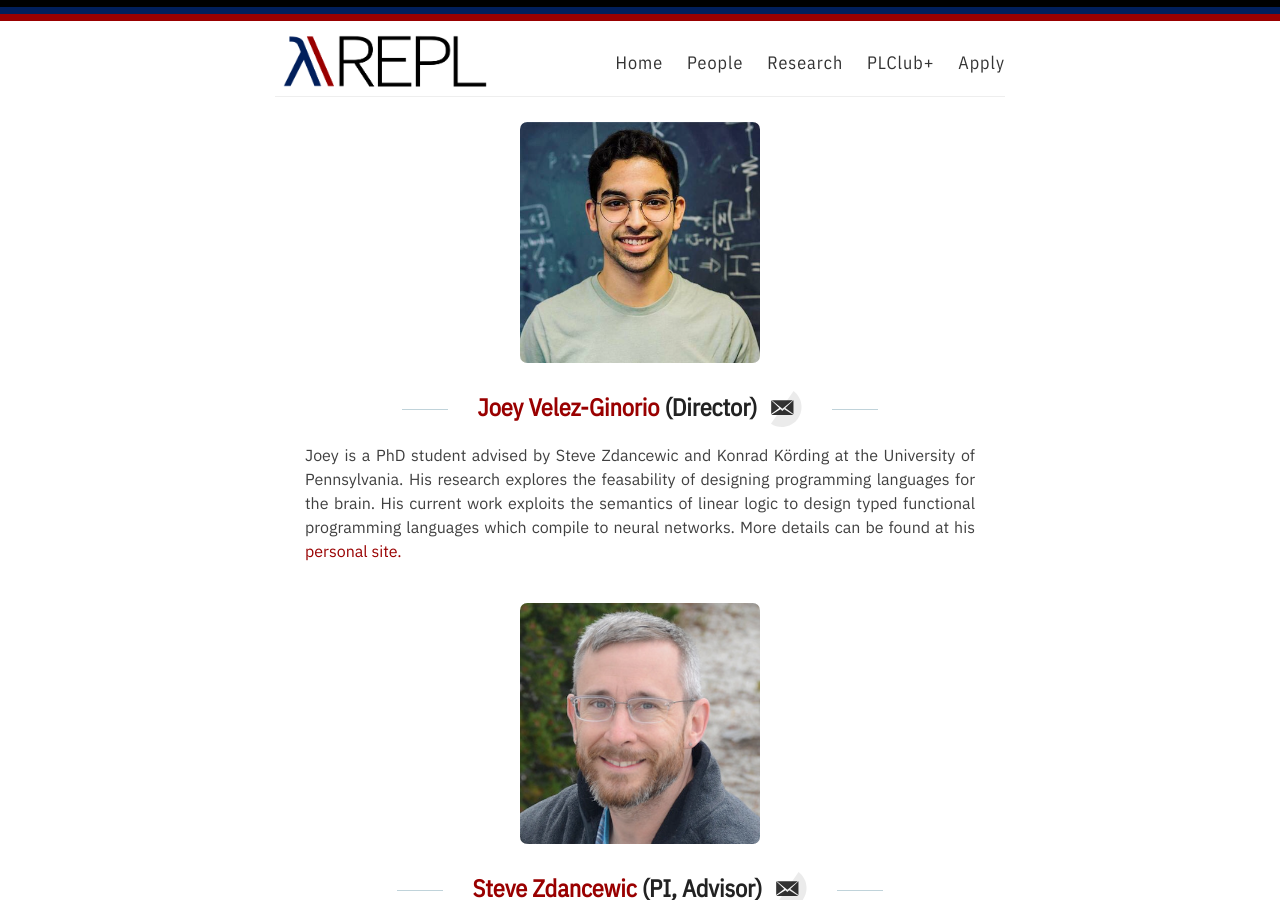
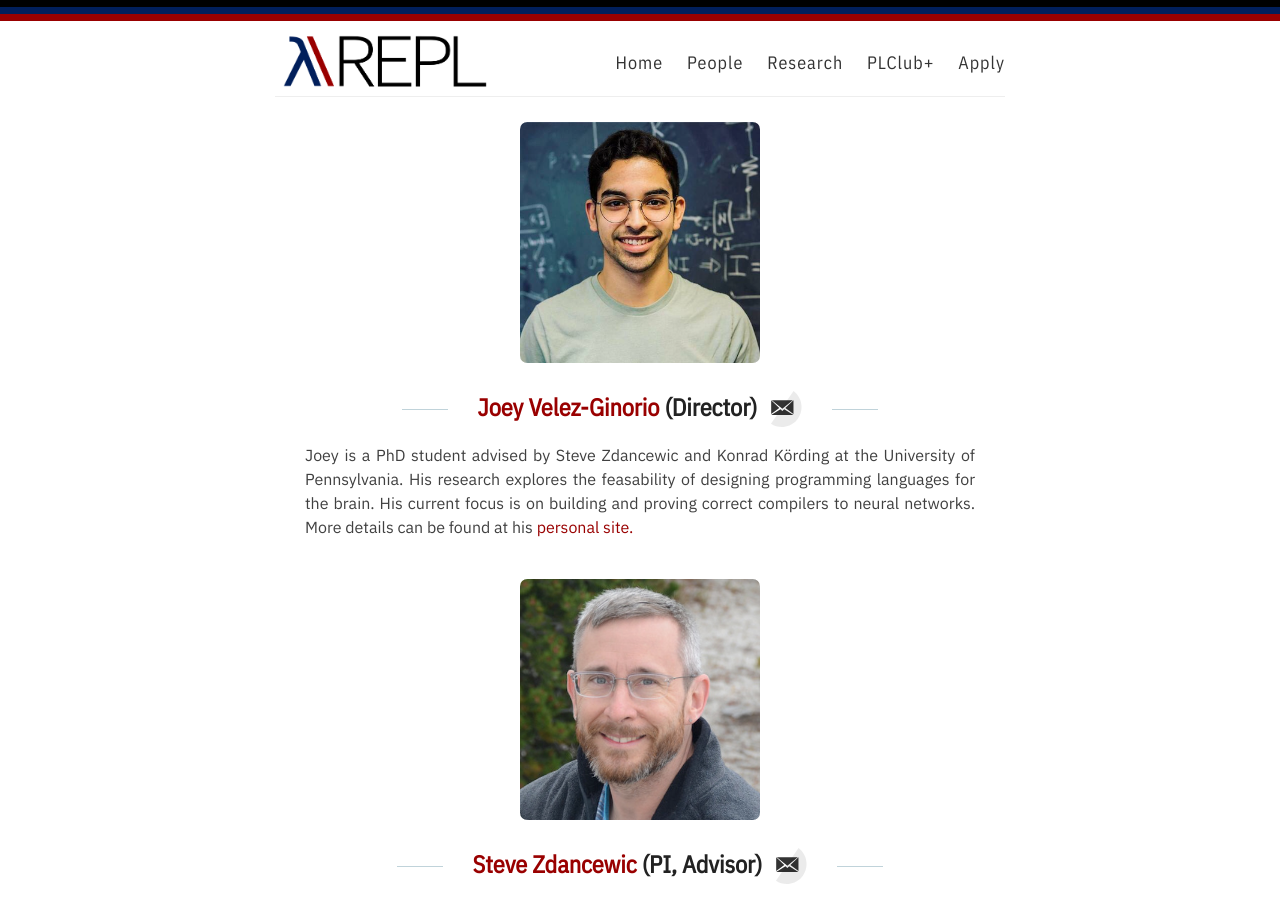
Before and after one commit to penn-repl/apply, a Jekyll site: the page built from _pages/people.md, in a window 1280 px wide and 900 px high. Built offline with Jekyll 4.4.1, drawn with Linux system fonts in a browser that asks for light colours.

Commit message:
Update people.md

```diff
--- a/_pages/people.md
+++ b/_pages/people.md
@@ -11,7 +11,7 @@ title:
 
 
 <p class="nn">
-Joey is a PhD student advised by Steve Zdancewic and Konrad Körding at the University of Pennsylvania. His research explores the feasability of designing programming languages for the brain. His current work exploits the semantics of linear logic to design typed functional programming languages which compile to neural networks. More details can be found at his <a href= "https://www.seas.upenn.edu/~joeyv/">personal site.</a>
+Joey is a PhD student advised by Steve Zdancewic and Konrad Körding at the University of Pennsylvania. His research explores the feasability of designing programming languages for the brain. His current focus is on building and proving correct compilers to neural networks. More details can be found at his <a href= "https://www.seas.upenn.edu/~joeyv/">personal site.</a>
 </p>
 
 <img class="vv" align="center" width="33%" src="/images/steve1.png"/>
```
